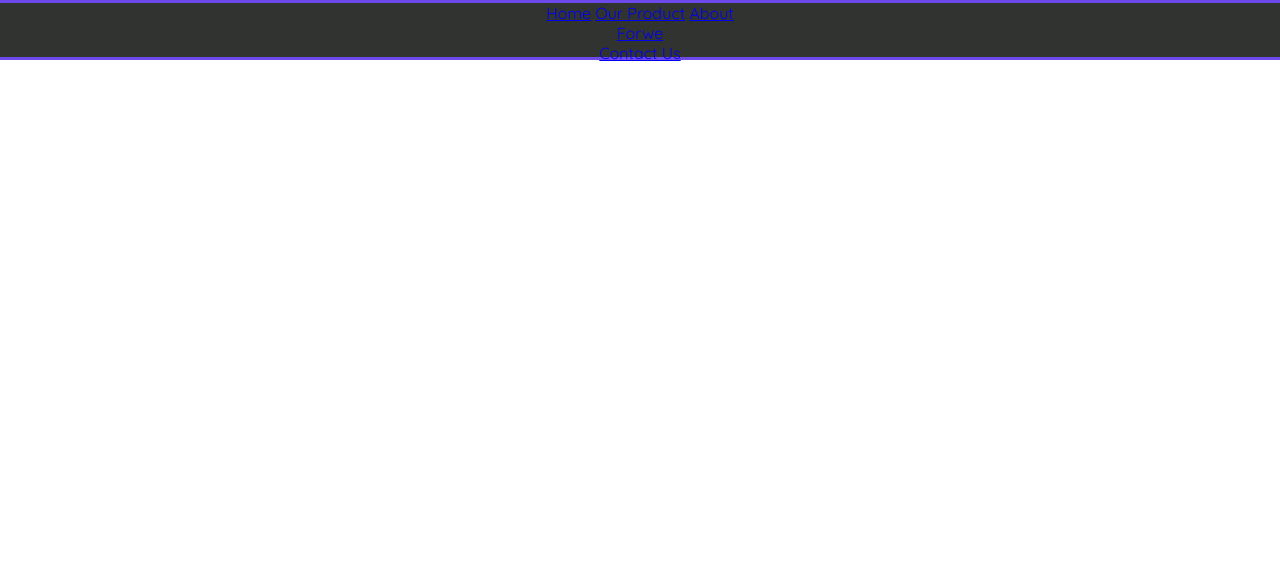
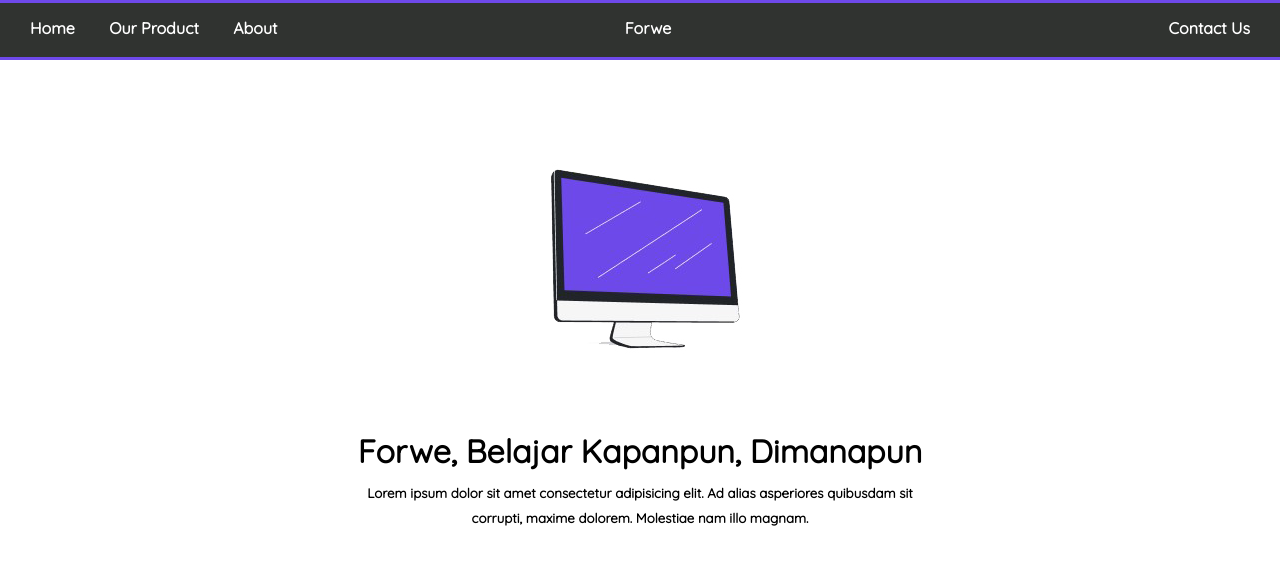
Before and after one commit to reiswitchblade05/tugas-7, a plain HTML site: page index.html in a window 1280 px wide. Drawn offline with Linux system fonts and the light colour scheme.

Commit message:
tambah hero >:)

```diff
--- a/index.html
+++ b/index.html
@@ -8,6 +8,8 @@
     <link rel="stylesheet" href="style.css">
 </head>
 <body>
+
+    <!-- ini navbar :v -->
     <nav>
         <div class="left bar">
             <a href="#">Home</a>
@@ -21,5 +23,17 @@
             <a href="#">Contact Us</a>
         </div>
     </nav>
+
+    <!-- ini hero :v -->
+    <header>
+        <div class="hero">
+            <img src="assets/img/monitor1.jpg" alt="">
+            <h1>Forwe, Belajar Kapanpun, Dimanapun</h1>
+            <h5>Lorem ipsum dolor sit amet consectetur adipisicing elit. Ad alias asperiores quibusdam sit corrupti,
+            maxime dolorem. Molestiae nam illo magnam.</h5>
+
+        </div>
+    </header>
+
 </body>
 </html>
--- a/style.css
+++ b/style.css
@@ -21,3 +21,45 @@ nav{
     top: 0%;
     text-align: center;
 }
+
+.bar{
+    display: inline-block;
+    padding: 15px;
+    font-weight: bold;
+}
+
+.left{
+    float: left;
+}
+
+.right{
+    float: right;
+}
+
+.center{
+    margin-left: -150px;
+}
+
+a{
+    text-decoration: none;
+    color: white;
+    padding: 15px;
+}
+
+a:hover{
+    background-color: #6E49EA;
+}
+
+.hero{
+    text-align: center;
+    width: 45%;
+    margin: 30px auto;
+}
+
+h1{
+    margin-bottom: 10px;
+}
+
+h5{
+    line-height: 25px;
+}
```
